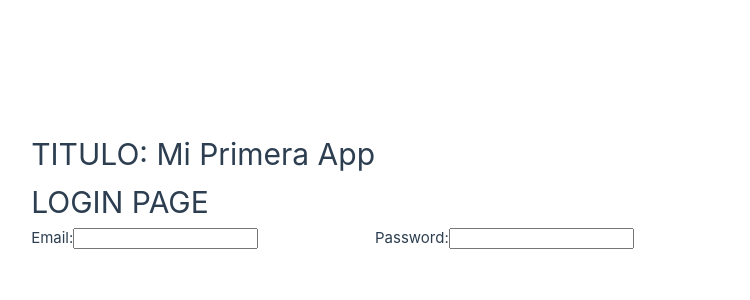
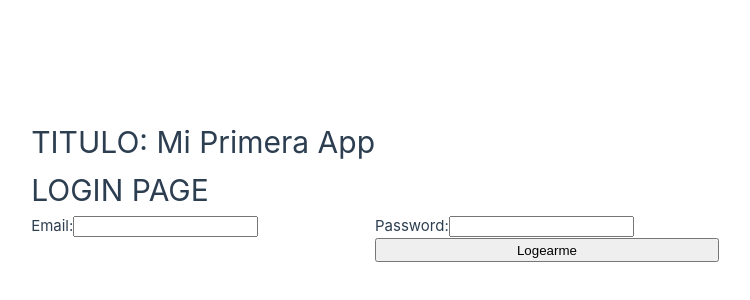
Before and after one commit to Eurekamps/DAM1_LM_VUE1, a Vue app: page / in a window 1280 px wide. Shown: the part 210-510 px from the top of the page, without its empty margins (265-1015 px from the left). Built offline with nearby package versions, Linux system fonts and the light colour scheme.

Commit message:
Pagina login finalizada

```diff
--- a/src/components/Login.vue
+++ b/src/components/Login.vue
@@ -1,7 +1,14 @@
 <script setup>
+import {ref} from 'vue';
+
+const email=ref('');
+const password=ref('');
+
+function clickLogear(){
+    window.alert("USUARIO: "+email + "PASSWORD: "+password);
+}
 
 </script>
-
 
 <template>
     <h1> LOGIN PAGE</h1><br/><br/>
@@ -17,7 +24,9 @@
         <label for="password">Password:</label>
         <input type="password" id="password" v-model="password" />
     </div>
+    <br/>
 
+    <button @click="clickLogear">Logearme</button>
 
 
 </template>
```
